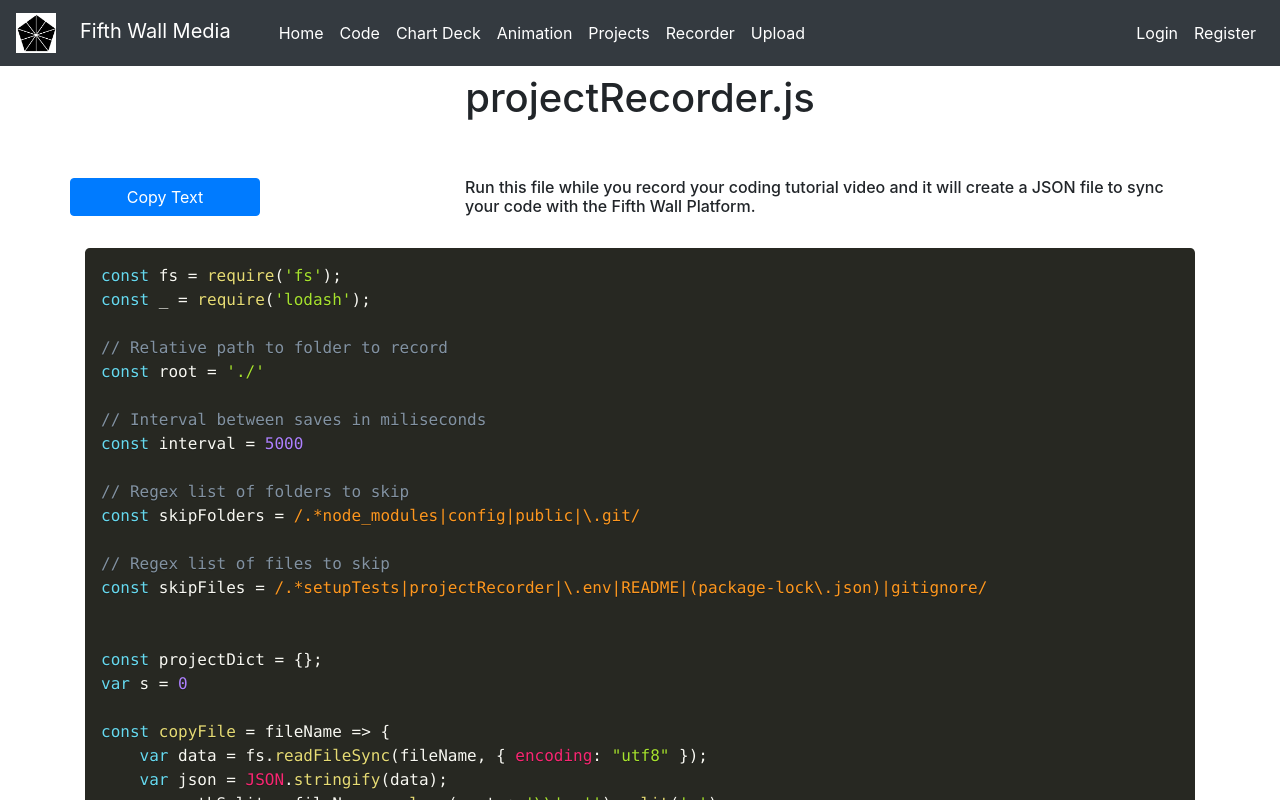
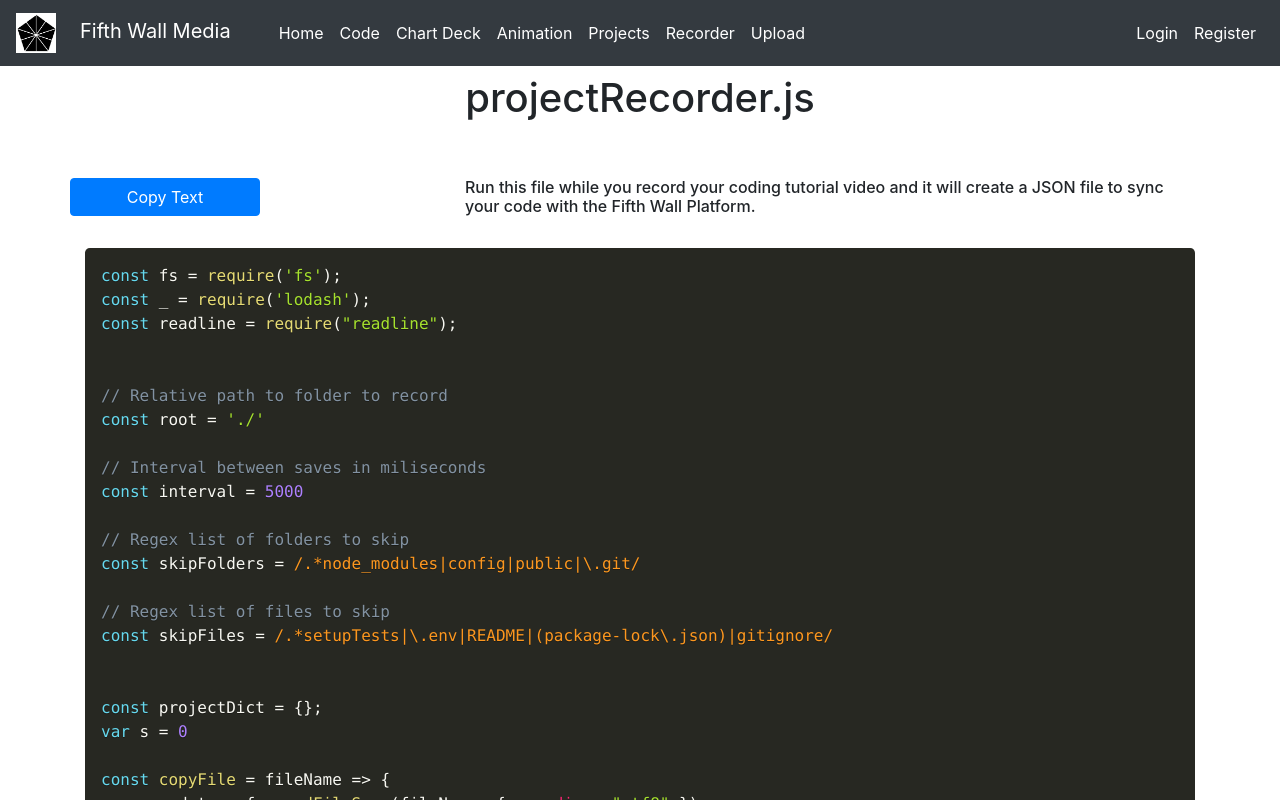
Before and after one commit to benskee/fifth-wall-media, a React (Create React App) app: page /recorder in a window 1280 px wide. Shown: the top 800 px of the page. Built offline with nearby package versions, Linux system fonts and the light colour scheme; no server answers.

Commit message:
updated recorder page

```diff
--- a/projectRecorder.js
+++ b/projectRecorder.js
@@ -13,7 +13,7 @@ const interval = 5000
 const skipFolders = /.*node_modules|config|public|\.git/
 
 // Regex list of files to skip
-const skipFiles = /.*setupTests|projectRecorder|\.env|README|(package-lock\.json)|gitignore/
+const skipFiles = /.*setupTests|\.env|README|(package-lock\.json)|gitignore/
 
 
 const projectDict = {};
@@ -70,7 +70,7 @@ const walkDir = dir => {
                 copyFile(currentPath);
             }
         }
-        };
+    };
 };
 
 
--- a/src/views/Recorder.js
+++ b/src/views/Recorder.js
@@ -20,8 +20,9 @@ export default class Recorder extends Component {
                         <h6 className='col-8'>Run this file while you record your coding tutorial video and it will create a JSON file to sync your code with the Fifth Wall Platform.
                         </h6>
                     </div>
+                    {/* {console.log(JSON.parse(projectRecorder))} */}
                     <pre><code className="language-javascript">
-                        {projectRecorder}
+                        {JSON.parse(projectRecorder)}
                     </code></pre>
                 </div>
             </div>
```
Also changed, not shown: src/JSON/projectRecorder.json (+1 -1 lines).
